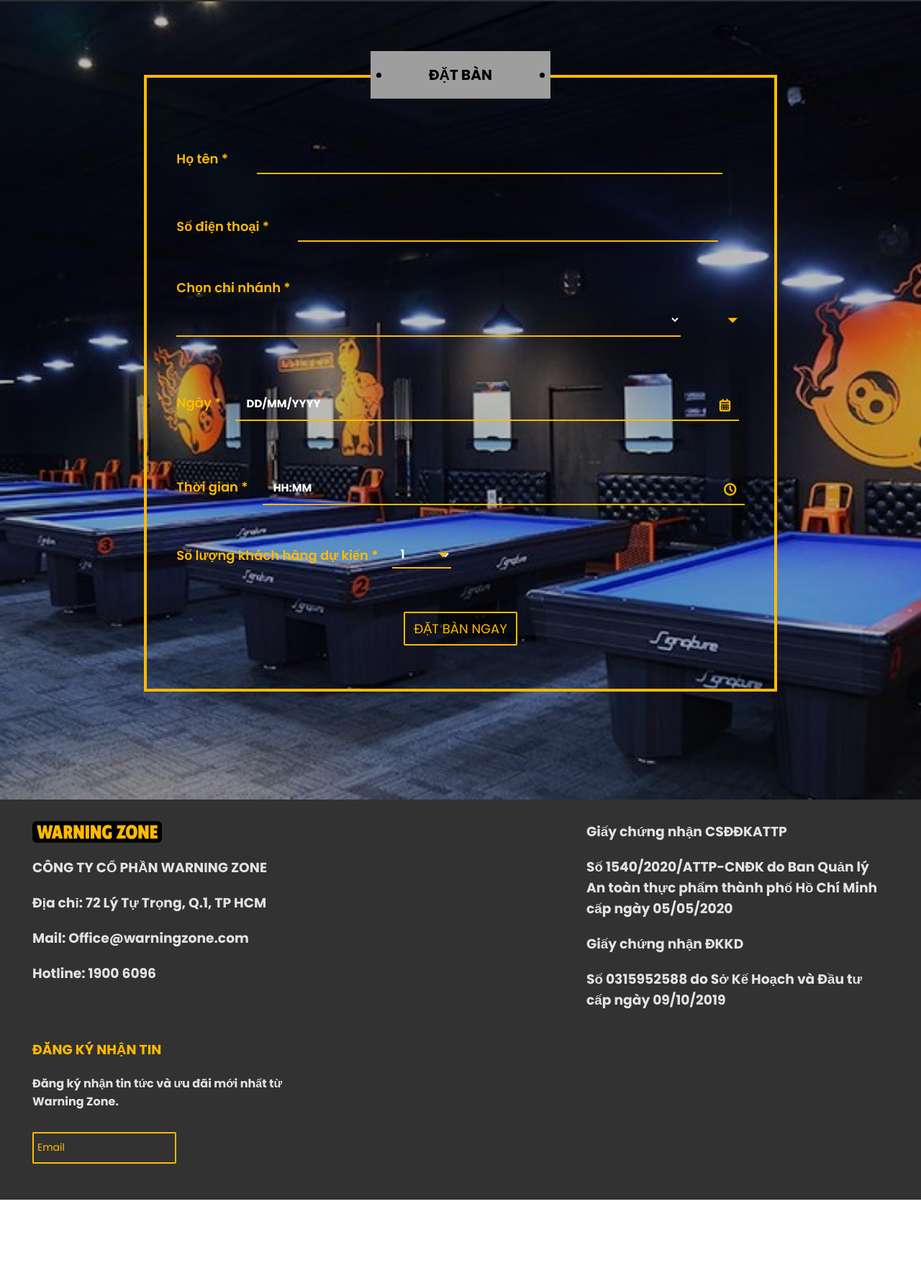
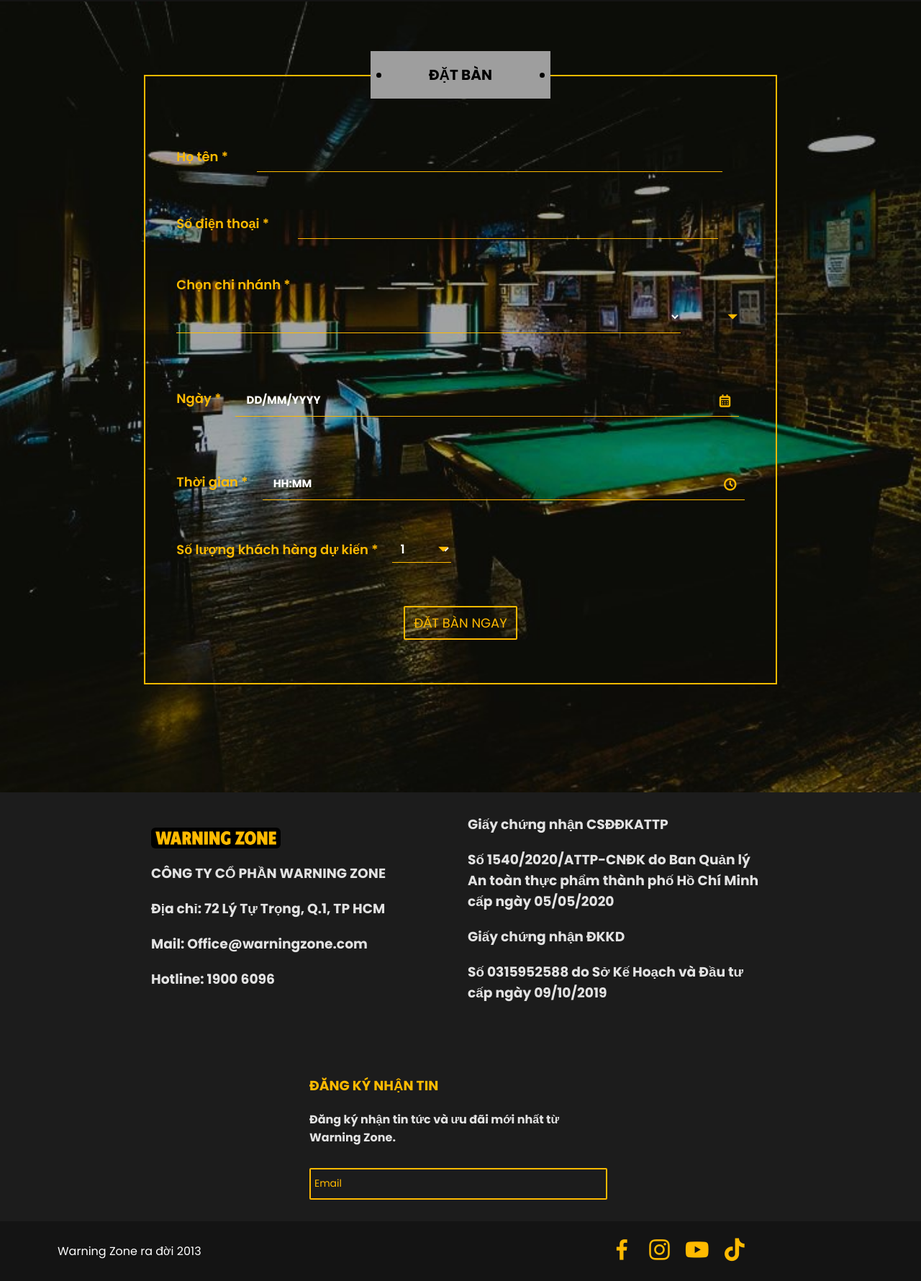
Before and after one commit to minhtuanle301202/Bida-Hust, a plain HTML site: page index.html in a window 1280 px wide. Shown: the part 79-1859 px from the top of the page at 72% size. Before the commit the page ends 1746 px from the top, so only its background shows below. Drawn offline with nearby package versions, Linux system fonts and the light colour scheme; grey boxes are pictures that could not be loaded.

Commit message:
second-commit

```diff
--- a/index.html
+++ b/index.html
@@ -7,6 +7,7 @@
   <link rel="stylesheet" href="https://fonts.googleapis.com/css2?family=Material+Symbols+Outlined:opsz,wght,FILL,GRAD@20..48,100..700,0..1,-50..200" />
   <link rel="stylesheet" href="style.css">
   <link rel="stylesheet" href="https://cdn.jsdelivr.net/npm/flatpickr/dist/flatpickr.min.css">
+  <link href='https://unpkg.com/boxicons@2.1.4/css/boxicons.min.css' rel='stylesheet'>
 </head>
 <body>
 
@@ -132,7 +133,7 @@
 
 
   <section class="section2">
-     <div class="col">
+     <div class="col" style="width: 380px;">
         <img src="logownz.svg" class="logo">
         <h3>CÔNG TY CỔ PHẦN WARNING ZONE</h3>
         <h3>Địa chỉ: 72 Lý Tự Trọng, Q.1, TP HCM</h3>
@@ -156,7 +157,17 @@
      </div>
   </section>
 
-
+ <footer class="footer">
+      <div class="container">
+        <div class="year">Warning Zone ra đời 2013</div>
+        <div class="icon-list">
+          <i class='bx bxl-facebook'></i>
+          <i class='bx bxl-instagram'></i>
+          <i class='bx bxl-youtube'></i>
+          <i class='bx bxl-tiktok'></i>
+        </div>
+      </div>
+ </footer>
 
 
 
--- a/style.css
+++ b/style.css
@@ -17,7 +17,7 @@ header{
   left :0 ;
   width: 100%;
   padding: 10px 80px;
-  background-color: rgb(45, 45, 45);
+  background-color: #141414;
   display: flex;
   justify-content: space-around;
   align-items: center;
@@ -60,7 +60,7 @@ header{
 
 } */
 .loginBtn{
-  background-color:  rgb(45, 45, 45);
+  background-color:  transparent;
   border: none;
   padding: 10px 10px ;
   cursor: pointer;
@@ -68,7 +68,7 @@ header{
 .loginBtn span{
    color: white;
    font-size: 35px;
-
+   background-color:transparent ;
 }
 .navigation a::after{
   content: '';
@@ -91,9 +91,10 @@ header{
 
 .section1{
   padding: 150px 20px;
-  background-image: url('ban-bida.jpeg');
+  background-image: url('bida-table-img.jpg');
   background-size:cover ;
   background-position: center;
+  background-repeat: no-repeat;
   position: relative;
 }
 
@@ -147,7 +148,7 @@ header{
   border-radius: 50%;
 }
 .form-border{
-  border: 4px solid #FFBA00;
+  border: 2px solid #FFBA00;
   margin: 0px 180px;
   display: flex;
   align-items: center;
@@ -178,7 +179,7 @@ header{
   outline: none;
   background-color:transparent ;
   border: none;
-  border-bottom: 2px solid #FFBA00;
+  border-bottom: 0.5px solid #FFBA00;
 }
 
 .date-input{
@@ -188,7 +189,7 @@ header{
   outline: none;
   background-color:transparent ;
   border: none;
-  border-bottom: 2px solid #FFBA00;
+  border-bottom: 0.5px solid #FFBA00;
 }
 .date-div,
 .time-div{
@@ -244,7 +245,7 @@ header{
   outline: none;
   background-color: transparent;
   border: none;
-  border-bottom: 2px solid #FFBA00;
+  border-bottom: 0.5px solid #FFBA00;
   color: white  ;
 
 }
@@ -261,7 +262,7 @@ header{
   outline: none;
   background-color: transparent;
   border: none;
-  border-bottom: 2px solid #FFBA00;
+  border-bottom: 0.5px solid #FFBA00;
   color: white  ;
 
 }
@@ -273,7 +274,7 @@ header{
  margin-top: 8px;
   background-color: transparent;
   border: none;
-  border-bottom: 2px solid #FFBA00;
+  border-bottom: 0.5px solid #FFBA00;
   color: white;
   outline: none;
 }
@@ -289,7 +290,7 @@ header{
   font-weight: 600;
   background-color: transparent;
   border: none;
-  border-bottom: 2px solid #FFBA00;
+  border-bottom: 0.5px solid #FFBA00;
   color: white;
   outline: none;
 
@@ -340,11 +341,13 @@ header{
 
 
 .section2{
-  background-color: rgb(51, 50, 50);
+  background-color: #1C1C1C;
   display: flex;
   flex-wrap: wrap;
-  justify-content:space-between ;
-  padding: 30px 45px 30px 45px ;
+  justify-content:center ;
+  align-items: center;
+  padding: 30px 0 10px 0;
+  gap: 60px;
 }
 .col {
   display: flex;
@@ -379,12 +382,14 @@ header{
   border: 2px solid #FFBA00;
   border-radius: 2px;
   margin-top: 10px;
-  width: 200px;
+  width: 150%;
   color: #FFBA00;
+  outline: none;
 }
 .email-receive-inf::placeholder{
   color: #FFBA00;
   font-size: 14px;
+
 }
 .email-receive-inf:focus{
   border: 2px solid #FFBA00;
@@ -409,3 +414,27 @@ header{
   font-size: 18px;
   font-weight: 600;
 }
+
+.footer {
+  padding: 20px 30px 20px 30px;
+  background-color: #141414;
+}
+
+
+.footer .container {
+   display: flex;
+   align-items: center;
+   justify-content: space-between;
+   padding: 0 200px 0 50px;
+}
+
+.footer .container .year {
+   color: white;
+}
+
+.footer .container i {
+  color: #FFBA00;
+  font-size: 38px;
+  margin-right: 10px;
+  cursor: pointer ;
+}
```
Also changed, not shown: bida-table-img.jpg (added).
